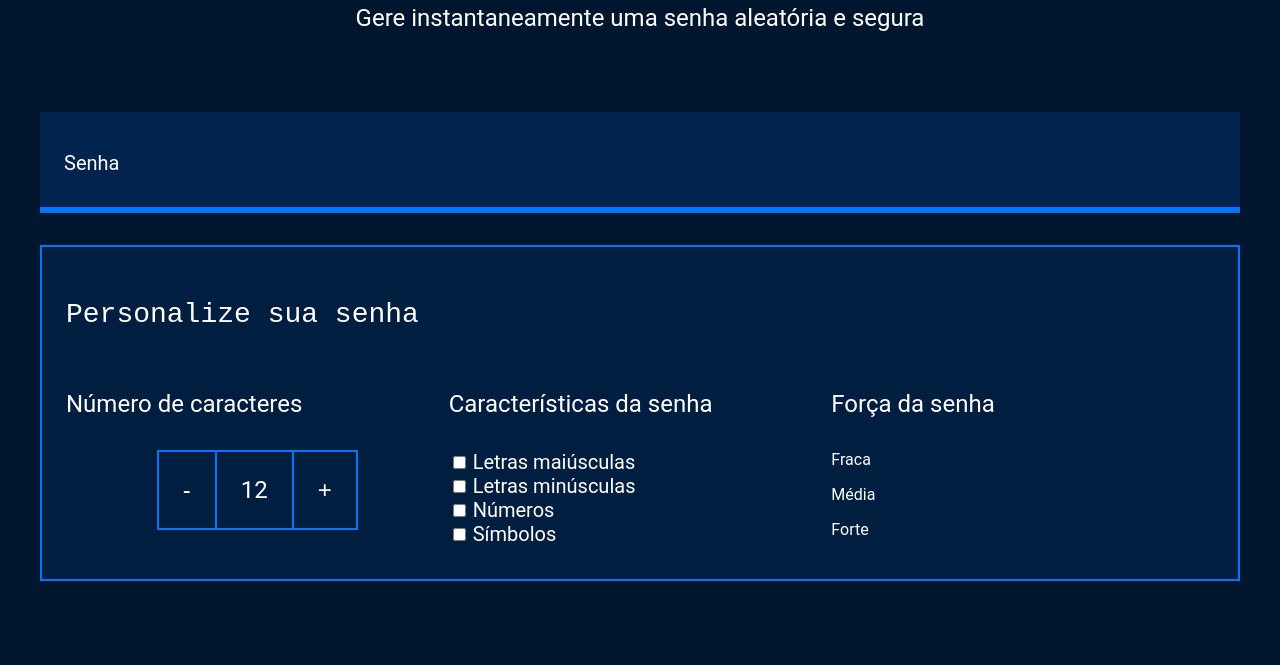
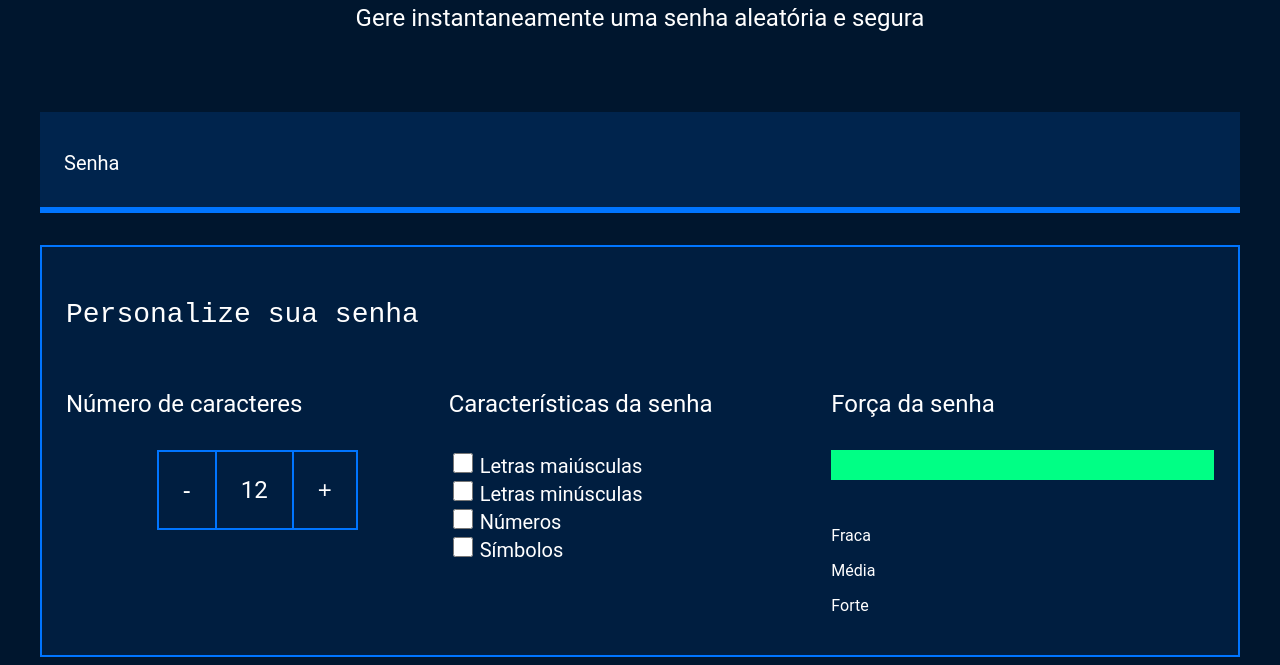
Before and after one commit to pagnovitoria/gerador-de-senhas, a plain HTML site: page index.html in a window 1280 px wide. Shown: the part 208-873 px from the top of the page. Before the commit the page ends 800 px from the top, so only its background shows below. Drawn offline with Linux system fonts and the light colour scheme; a script that the page names is missing.

Commit message:
atualização

```diff
--- a/style.css
+++ b/style.css
@@ -113,7 +113,43 @@ font-size: 24px;
 label {
 font-size: 20px;
 }
+.checkbox {
+    width: 20px;
+    height: 20px;
+    cursor: pointer;
+}
 
+.barra {
+    background-color: var(--fundo-senha);
+    height: 30px;
+    width: 100%;
+}
+
+.forca {
+    height: 30px;
+    position: relative;
+    bottom: 30px;
+}
+
+.fraca {
+    width: 25%;
+    background-color: #E71B32;
+}
+
+.media {
+    background-color: #FAF408;
+    width: 50%;
+}
+
+.forte {
+    background-color: #00FF85;
+    width: 100%;
+}
+
+.parametro-senha-textos {
+    display: flex;
+    justify-content: space-between;
+}
 @media screen and (min-width: 768px) {
 .parametro-coluna__senha{
 flex-direction: row;
```
